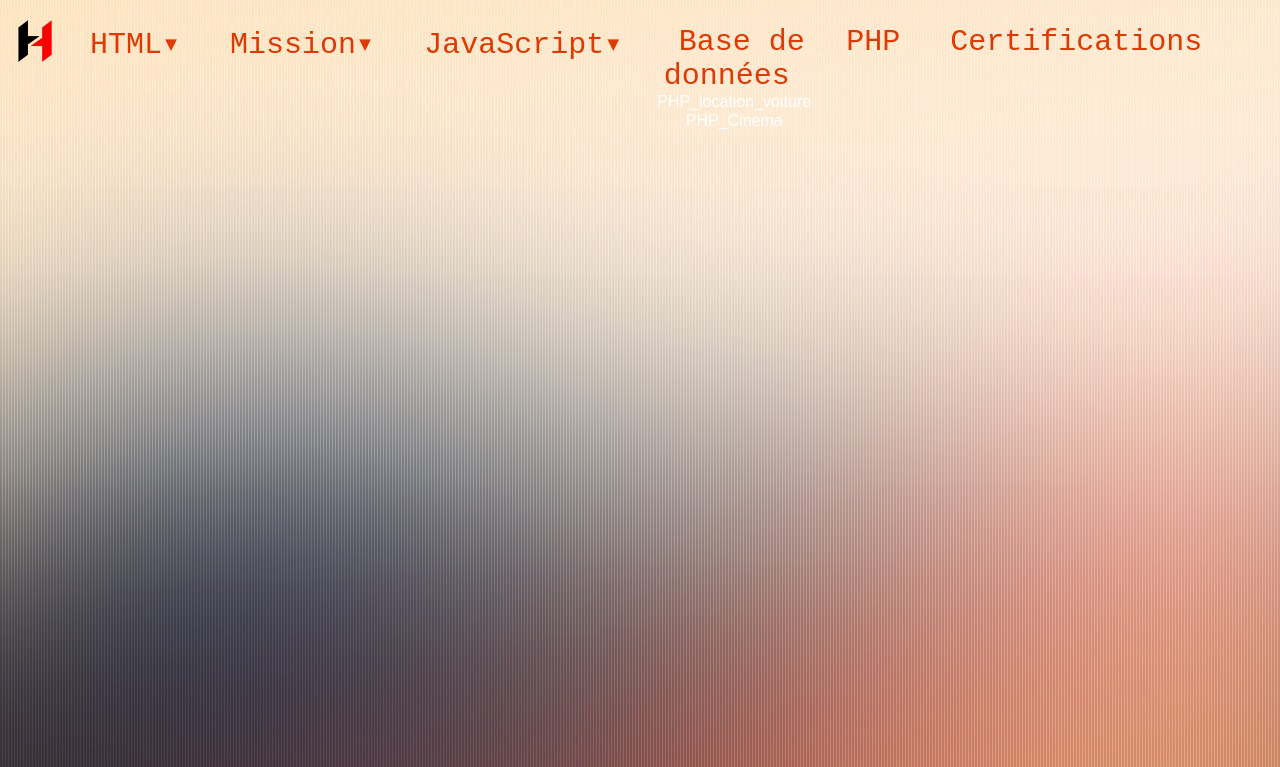
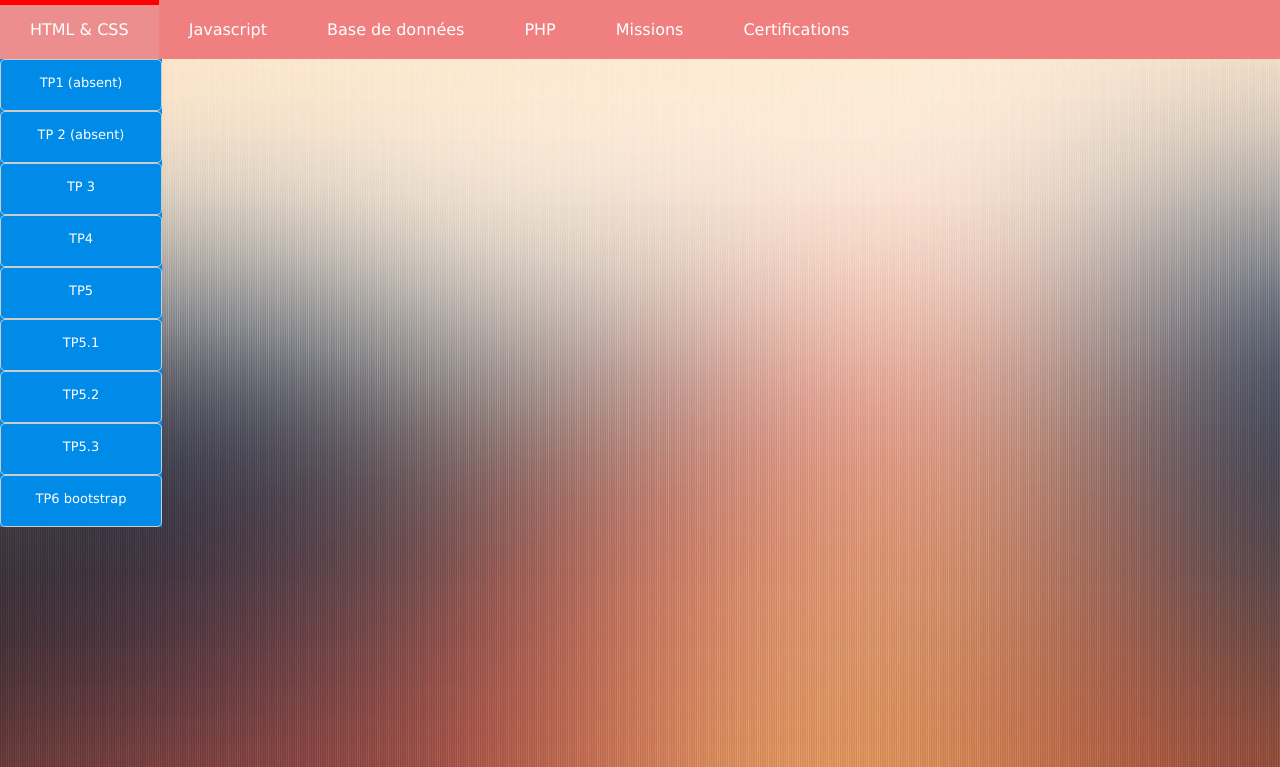
Before and after one commit to HARRMOS/harris, a PHP site: page / in a window 1280 px wide. Shown: the top 767 px of the page. Run offline with PHP 8.4, Linux system fonts and the light colour scheme.

Commit message:
Add files via upload

```diff
--- a/index.html
+++ b/index.html
@@ -9,77 +9,82 @@
   </head>
   <body>
 
-    <div class="imageh"> <img class="logoh" src="images/logoH.png" alt=""> </div>
+
     <div class="div" >
-    <nav class="nav1" >
-    <div class="div1">
-      <ul onclick="menu()" class="u1"><li  class="l1"><a  class="a1" href="#"> <h3 >MENU</h3></a>
-      <ul id="liste">
-      <li class="btn"><a onclick="html()" id="a2" href="#">HTML▾</a>
-        <ul id="menu">
-          <li id="tp"><p  onclick="tp()" id="a20" href="#" >TP</p>
-            <ul class="ul2">
-              <li id="tp1"><a class="a3" href="" target="_blank">TP1-absent</li>
-              <li id="tp2"><a class="a3" href="" target="_blank">TP2</li>
-              <li id="tp3"><a class="a3" href="" target="_blank">TP3</li>
-              <li id="tp4"><a class="a3" href="Tp4/index.html" target="_blank">TP4</li>
-                <li id="tp5"><a onclick="tp5()"  class="a3" href="#">TP5 </a>
-                  <ul id="m5">
-                    <li class="b5" ><a class="a5" href="TP5/index.html">TP5.1</a></li>
-                    <li class="b5"><a class="a5" href="TP5/tp5.2.html">Tp5.2</a></li>
-                    <li class="b5"><a class="a5" href="TP5/tp5.3.html">TP5.3</a></li>
-                    <li class="b5"><a class="a5" href="TP5/tp5_note.html">Tp5.4</a></li>
+      <nav>
+
+        <input type="checkbox" id="menu-mobile" role="button">
+        <ul>
+            <li class="menu-html"><a href="#">HTML & CSS </a>
+                <ul class="submenu">
+                   <li><a href="#">TP1 (absent)</a></li>
+                  <li><a href="#">TP 2 (absent)</a></li>
+                  <li><a href="#">TP 3 </a></li>
+                  <li><a href="Tp4/index.html">TP4 </a></li>
+                  <li><a href="TP5/index.html">TP5 </a></li>
+                  <li><a href="TP5/tp5.2.html">TP5.1 </a></li>
+                  <li><a href="TP5/tp5.3.html">TP5.2 </a></li>
+                  <li><a href="TP5/tp5_note.html">TP5.3 </a></li>
+                  <li><a href="tp6/index.html">TP6 bootstrap</a></li>
                 </ul>
             </li>
-                <li id="tp6"><a class="a3" href="tp6/page principale/index.html" target="_blank">TP6</li>
+            <li class="menu-js"><a href="#">Javascript</a>
+                <ul class="submenu">
+                   <li><a href="tp6/page principale/index.html">TP6.1</a></li>
+                  <li><a href="Tp7/.html">TP 7  </a></li>
+                  <li><a href="tp7/.html">TP 7  1</a></li>
+                  <li><a href="tp8/.html">TP 7  </a></li>
+                  <li><a href="Tp8/tp8.html">TP 8   </a></li>
+
+
                 </ul>
             </li>
-        </li>
-      </ul>
-          <li class="btn"><a onclick="mission()" id="a2" href="#" >Mission▾</a>
-            <ul class="ulm" >
-              <li id="m1"><a class="am" href="#" target="_blank">Mission1-absent</li>
-              <li id="m2"><a class="am" href="html_m2/index.html" target="_blank">Mission2</li>
-              <li id="m3"><a class="am" href="Html_Mission3/index.html" target="_blank">Mission3</li>
-              <li id="m4"><a class="am" href="HTML_Mission_4/index.html" target="_blank">Mission4</li>
-              <li id="m7"><a class="am" href="Mission7/mission7.html" target="_blank">Mission7</li>
-              <li id="m8"><a class="am" href="Mission_8/m8.html" target="_blank">Mission8</li>
-              <li id="m9"><a class="am" href="Mission9/m9.html" target="_blank">Mission9</li>
+            <li class="menu-bdd"><a href="#">Base de données</a>
+                <ul class="submenu">
+                   <li><a href="base_données/location_voiture.html">tp1 Location_voiture</a></li>
+                  <li><a href="base_données/cinema.html">TP2 Cinema</a></li>
+                  <li><a href="#"></a></li>
+                  <li><a href="#"></a></li>
                 </ul>
             </li>
-
-
-      <li class="btn" ><a onclick="java()" id="a2" href="#">JavaScript▾</a>
-      <ul class="tpjava">
-        <li id="t1"><a class="java" href="Tp7/tp7.1.html">Tp7</a></li>
-        <li id="t2"><a class="java" href="Tp8/tp8.html">Tp8</a></li>
-        <li></li>
+            <li class="menu-php"><a href="#">PHP</a>
+                 <ul class="submenu">
+                <li><a href="#"></a></li>
+               <li><a href="#"></a></li>
+               <li><a href="#"></a></li>
+               <li><a href="#"></a></li>
                   </ul>
          </li>
-      <li class="btn" ><a onclick="base_donnee()" id="a2" href="#">Base de données</a>
-        <ul class="bsd">
-          <li id="b1" ><a class="loca" href="base_données/location_voiture.html">PHP_location_voiture</a></li>
-          <li id="b1" ><a class="loca" href="base_données/cinema.html">PHP_Cinema</a></li>
-        </ul></li>
-      <li  class="btn"><a id="a2" href="">PHP</a>
-        <li  class="btn"><a onclick="certif()" id="a2" href="#">Certifications</a>
-          <ul id="c1">
-            <li id="certif1"><a class="ac" href="certif/MODULE 1 _ LE RGPD ET SES NOTIONS CLÉS_Attestation du Module 1.pdf">Module 1</a></li>
-            <li id="certif2"><a class="ac" href="certif/module 2.pdf">Module 2</a></li>
-            <li id="certif3"><a class="ac" href="certif/MODULE 3 _ LES RESPONSABILITES DES ACTEURS_Attestation du Module 3.pdf"> Module 3</a></li>
-            <li id="certif4"><a class="ac" href="certif/MODULE 4 _ LE DPO ET LES OUTILS DE LA CONFORMITÉ_Attestation du Module 4.pdf">Module4</a></li>
-            <li id="certif5"><a class="ac" href="certif/MODULE 5 _ LES COLLECTIVITÉS TERRITORIALES_Attestation du Module 5.pdf"> Module 5</a></li>
+             <li class="menu-css"><a href="#">Missions</a>
+                    <ul class="submenu">
+                       <li><a href="#">Mission 1 (absent)</a></li>
+                      <li><a href="html_m2/index.html"> Mission2 </a></li>
+                      <li><a href="Html_Mission3/index.html"> Mission3 questionnaire+</a></li>
+                      <li><a href="HTML_Mission_4/index.html"> Mission4 CV</a></li>
+                      <li><a href="#">Mission 5 & 6 ( portfolio) </a></li>
+                      <li><a href="Mission7/mission7.html">Mission 7 Portfolio HTML/CSS </a></li>
+                      <li><a href="Mission_8/m8.html"> Mission8 Bouttons Javascrpit </a></li>
+                      <li><a href="Mission9/m9.html"> Mission 9 Facture JavaScript</a></li>
+                    </ul>
+            </li>
+            <li class="menu-certi"><a href="#">Certifications</a>
+                <ul class="submenu">
+                   <li><a href="certif/MODULE 1 _ LE RGPD ET SES NOTIONS CLÉS_Attestation du Module 1.pdf">Module 1</a></li>
+                  <li><a href="certif/module 2.pdf">Module 2</a></li>
+                  <li><a href="certif/MODULE 3 _ LES RESPONSABILITES DES ACTEURS_Attestation du Module 3.pdf">Module 3</a></li>
+                  <li><a href="certif/MODULE 4 _ LE DPO ET LES OUTILS DE LA CONFORMITÉ_Attestation du Module 4.pdf">Module 4</a></li>
+                  <li><a href="certif/MODULE 5 _ LES COLLECTIVITÉS TERRITORIALES_Attestation du Module 5.pdf">Module 5</a></li>
+
                 </ul>
         </li>
         </ul>
-    </li></ul>
-      </div>
 
     </nav>
+
   </div>
                         <!--  Carte Harris  -->
 
-                                                 <!--Logo svg Harris-->
+                                                 <!--Logo svg Harris
 <svg  xmlns="http://www.w3.org/2000/svg"
 width="40%" height="30%"
 viewBox="0 0 640 480">
@@ -200,11 +205,9 @@ viewBox="0 0 640 480">
             230.00,122.00 264.00,122.00 264.00,122.00
             264.00,122.00 248.00,80.00 248.00,80.00 Z" />
     </svg>
+    -->
 </div>
-<header>
 
-
-</header>
 
   </body>
 
--- a/style.css
+++ b/style.css
@@ -1,248 +1,149 @@
-* {
-    margin: 0;
-    padding: 0;
-    text-decoration: none;
-    list-style-type: none;
-    font-family: 'Courier New', Courier, monospace;
+body {
+    background-image: url('images/bg.jpg');
 
+    background-size: cover;
+    background-repeat: no-repeat;
+    background-attachment: fixed;
+    font-family:Verdana, Calibri , sans-serif;
+    margin: 0px;
+    padding: 0px;
+  }
+
+  nav  >  ul {
+    margin:0px;
+    padding:0px;
+  }
+
+  nav li {
+    list-style-type:none;
+  }
+
+  nav > ul> li{
+    float:left;
+    position:relative;
+  }
+
+  .submenu
+  {
+    display:none;
+    background-color: #008be8;
+  }
+
+
+  nav input[type=checkbox]{
+    display:none;
+  }
+
+
+  nav {
+    width:100%;
+    background-color:lightcoral;
+  }
+
+nav > ul::after{
+    content:"";
+    display:table;
+    clear:both;
 }
-body
+
+nav a {
+    display:inline-block;
+    text-decoration:none;
+}
+
+nav > ul > li > a {
+    padding:20px 30px;
+    color:white;
+}
+
+nav li:hover .submenu{
+    display:inline-block;
+    position:absolute;
+    top:100%;
+    left:0px;
+    padding:0px;
+    z-index:100000;
+}
+
+.submenu li
 {
-    background-image: url('images/bg.jpg');
-	background-image: cover;
-	background-repeat: no-repeat;
+    border:1px solid #CCC;
+    border-radius:5px;
 
 }
 
-.a1 {
-    padding: 20px 10px;
-    display: block;
-    text-align: center;
-    color: black;
-    background-color: coral;
-    font-size: 20px;
+.submenu li a{
+    font-size:13px;
+    color:white;
+    width:100px;
+    text-align:center;
 }
 
-.btn {
-    padding: 10px;
-}
-
-
-#menu {
-    background-color: rgb(211, 113, 16);
-    border-radius: 5px;
-}
-
-#a20 {
-    color: rgb(212, 215, 216);
-    padding: 15px;
-    font-size: 30px;
-}
-
-#a2 {
-    color: rgb(223, 58, 3);
-    padding: 15px;
-    font-size: 30px;
-}
-
-#liste {
-    text-align: center;
-}
-
-.a3 {
-    color: black;
-    font-weight: bold;
+.menu-html:hover{
+    border-top:5px solid #e44d26;
+    background-color: white;
 
 }
+.menu-css:hover{
+    border-top:5px solid #0070bb;
+    background-color: RGBa(000,112,192,0.15);
 
-.ac {
-    font-weight: bold;
-    color: brown;
-    font-family: 'arial';
 }
+.menu-js:hover{
+    border-top:5px solid #f1dc4f;
+    background-color: RGBa(241,211,79,0.15);
 
-#c1 {
-    background-color: burlywood;
-    border-radius: 5px;
+}
+.menu-php:hover{
+    border-top:5px solid purple;
+    background-color: RGBa(241,211,79,0.15);
+
+}
+.menu-bdd:hover{
+    border-top:5px solid black;
+    background-color: RGBa(241,211,79,0.15);
+
+}
+.menu-certi:hover{
+    border-top:5px solid green;
+    background-color: RGBa(241,211,79,0.15);
 
 }
 
 
-#liste,#mission,.m5,#c1,#menu,#tp1,#tp2,#tp3,#tp4,#tp5,#tp6,#m1,#m2,#m3,#m4,#m5,#m7,#m8,#m9,img, path,#t1,#t2 {
-    display: none;
+nav > ul> li:hover a{
+    padding:15px 30px 20px 30px;
 }
 
-
-
-
-@media all and (min-width: 1000px) {
-    * {
-        margin: 0;
-        padding: 0;
-        text-decoration: none;
-        list-style-type: none;
-        font-family: 'Courier New', Courier, monospace;
-
-    }
-    .a1 {
-        display: none;
-    }
-    .java,.loca
-    {
-         font-family: 'arial';
-        color: white;
-    }
-
-    .tpjava
-    {
-        background-color: lightblue;
-        border-radius: 10px;
-        width: 70px;
-        position: absolute;
-        left: 480px;
-    }
-
-
-    .btn {
-        float: left;
-
-
-    }
-
-    .btn:hover .b1
-    {
-        display: block;
-    }
-
-    .am
-    {
-        font-family: 'arial';
-        color: green;
-
-    }
-
-
-    #liste {
-
-        display: flex;
-        padding: 15px 65px;
-        height: 80px;
-
-    }
-
-    body {
-        background-image: url('images/bg.jpg');
-	    background-image: cover;
-	    background-repeat: no-repeat;
-    }
-
-    img {
-        display: block;
-        position: absolute;
-        width: 70px;
-        top: 6px;
-    }
-
-    #menu {
-        position: absolute;
-        float: left;
-        top: 70px;
-        left: 95px;
-
-    }
-
-    .ul2
-    {
-
-        transition: all 1s;
-        position: absolute;
-        top: 2px;
-        right: -105px;
-        max-width: -50px;
-        background-color: blanchedalmond;
-        border-radius: 5px;
-    }
-
-    .ulm
-    {
-        transition: all 2s;
-        max-width: -50px;
-        background-color: blanchedalmond;
-        border-radius: 5px;
-    }
-    #a20:hover .mission
-    {
-       display: none;
-    }
-
-
-    #a2:hover .java
-    {
-        display: flex;
-    }
-    .a3
-    {
-        color: rgb(194, 87, 15);
-
-    }
-
-
-
-
-    .btn:hover .m2 {
-        display: inline-flex;
-        position: relative;
-        margin-top: 15px;
-        margin-left: -15px;
-    }
-    svg
-    {
-        position: absolute;
-        top: 30%;
-        left: 0%;
-        width: 90%;
-        align-items: center;
-
-    }
-
-
-    @keyframes anim
-{
-    to{
-        stroke-dashoffset: 0;
-    }
+.menu-html.submenu{
+    background-color: RGB(230,100,40);
 }
-.d1:hover path
-{
-
-	transform: scale(1.1);
-	transition: all 2s ;
-    stroke-dasharray: 1000px;
-    stroke-dashoffset: 1000px;
-    animation: anim 5s ease forwards;
-    stroke: rgb(65, 136, 230);
+.menu-css.submenu{
+    background-color: RGB(0,160,240);
+}
+.menu-js.submenu{
+    background-color: RGB(251,216,99);
+}
+.menu-html:hover{
+    border-top:5px solid red;
+    background-color: RGBa(220,220,220,0.15);
 
 }
-#m5
-{
-    position: absolute;
-    top: 80px;
-    right: -95px;
-    background-color: blanchedalmond;
-    padding: 20px;
-    border-radius: 10px;
-}
-.a5
-{
-    color: cornflowerblue;
-    font-weight: bold;
+.submenu li:hover a{
+    color:red;
+    font-weight:bold;
 }
 
-
-
-path
-{
-    transition: all 3s;
+.menu-html.submenu li:hover{
+    background-color: RGB(210,77,260);
+}
+.menu-css.submenu li:hover{
+    background-color: RGB(0,115,200);
+}
+.menu-js.submenu li:hover{
+    background-color: RGB(200,165,75);
 }
 
+nav input[type=checkbox]:checked~ul{
+    display:block;
 }
```
Lines whose indentation alone changed are shown as unchanged.
